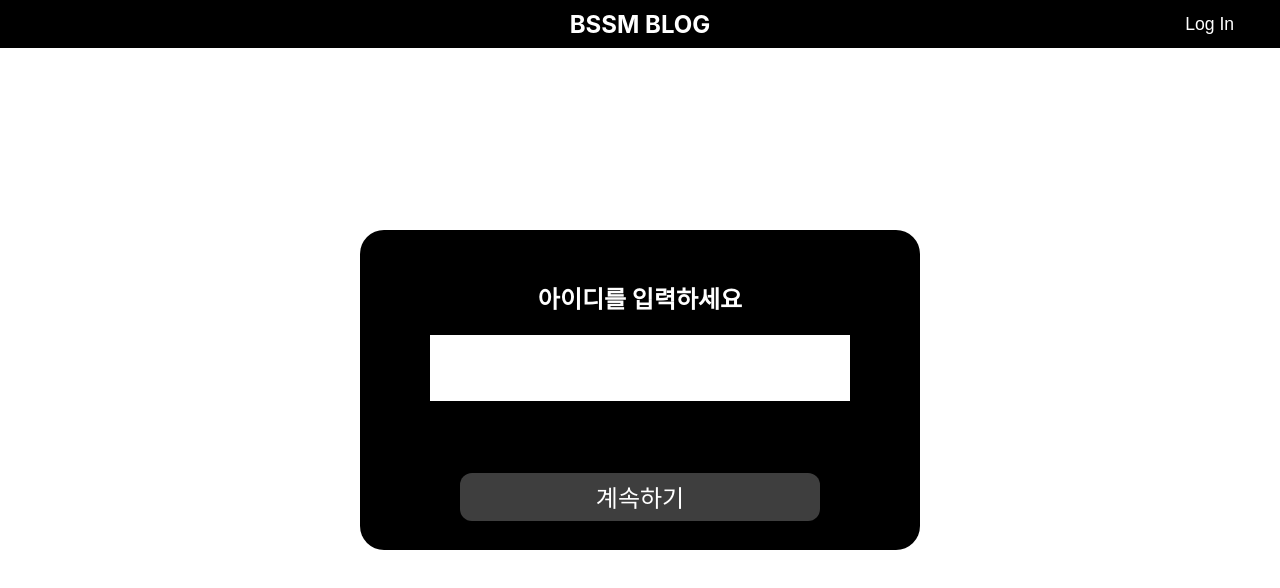
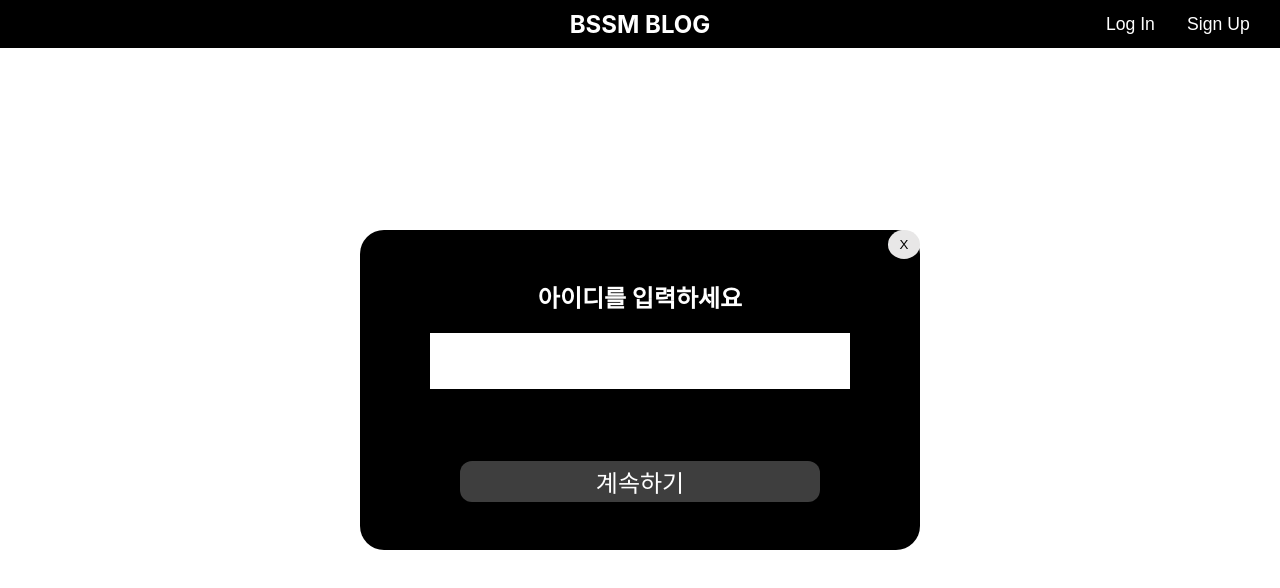
Before and after one commit to BSSM-BLOG/BSSM_BLOG, a React (Create React App) app: page / in a window 1280 px wide. Both pictures are taken after a click on the button "Log In". Shown: the top 588 px of the page. Built offline with nearby package versions, Linux system fonts and the light colour scheme.

Commit message:
SignUp_button

```diff
--- a/src/component/Header/index.js
+++ b/src/component/Header/index.js
@@ -12,6 +12,7 @@ const Header = ({setLoginId}) => {
       <header>
         <h2>BSSM BLOG</h2>
         <button className='login' onClick={onHandleLoginClick}>Log In</button>
+        <button className='signup'>Sign Up</button>
       </header>
     </>
   );
--- a/src/component/Header/style.css
+++ b/src/component/Header/style.css
@@ -21,10 +21,28 @@ header h2 {
   height: 100%;
   background-color: #000000;
   color: #ffffff;
-  right: 2em;
+  right: 4.5em;
   border: none;
   font-size: 1.1em;
+  margin-right: 2em;
 }
 .login:hover {
   background-color: #3e3e3e;
 }
+.signup {
+  position: absolute;
+  display: flex;
+  align-items: center;
+  justify-content: center;
+  width: 5em;
+  border-radius: 0.7em;
+  height: 100%;
+  background-color: #000000;
+  color: #ffffff;
+  right: 1em;
+  border: none;
+  font-size: 1.1em;
+}
+.signup:hover {
+  background-color: #3e3e3e;
+}
--- a/src/component/IdBox/index.js
+++ b/src/component/IdBox/index.js
@@ -7,12 +7,17 @@ const IdBox = ({setLoginId,setLoginPw,userId,setUser}) => {
     setLoginPw(true)
     console.log(userId)
   }
+  const onCloseButtonClick = () => {
+    setLoginId(false)
+    setUser({id : ''})
+  }
   return (
     <div className='big-login-box'>
       <div className='login-box'>
+        <button className='close-button' onClick={onCloseButtonClick}>X</button>
         <h2>아이디를 입력하세요</h2>
         <input className='input' value={userId} onChange={(e) => {setUser({id : e.target.value})}} />
-        <button onClick={onButtonClick}>계속하기</button>
+        <button className='login-button' onClick={onButtonClick}>계속하기</button>
       </div>
     </div>
   );
--- a/src/component/IdBox/style.css
+++ b/src/component/IdBox/style.css
@@ -20,17 +20,17 @@
 .login-box input {
   height: 2em;
 }
-.login-box button {
+.login-button {
   background-color: #3e3e3e;
   color: white;
   border: none;
   border-radius: 0.5em;
-  margin-top: 3em;
   width: 15em;
   height: 2em;
   font-size: 1.5em;
+  margin-bottom: 2em;
 }
-.login-box button:hover {
+.login-button:hover {
   background-color: #838383;
 }
 .input {
@@ -39,3 +39,15 @@
   width: 13em;
   text-align: center;
 }
+.close-button {
+  background-color: #e8e7e7;
+  width: 2.4em;
+  height: 2.5em;
+  border-radius: 100%;
+  border: none;
+  margin-left: auto;
+  margin-bottom: auto;
+}
+.close-button:hover {
+  background-color: #b4b3b3;
+}
--- a/src/component/PwBox/index.js
+++ b/src/component/PwBox/index.js
@@ -4,15 +4,20 @@ import './style.css'
 const PwBox = ({userId,setLoginPw,user,setUser,userPw}) => {
   const onPwClick = () => {
     setLoginPw(false)
-    console.log(userId)
+    console.log(userPw)
+  }
+  const onCloseButtonClick = () => {
+    setUser({pw : ''})
+    setLoginPw(false)
     console.log(userPw)
   }
   return (
     <div className='big-login-box'>
       <div className='login-box'>
+        <button className='close-button' onClick={onCloseButtonClick}>X</button>
         <h2>비밀번호를 입력하세요</h2>
         <input className='input' value={userPw || ""} onChange={(e) => {setUser({pw : e.target.value})}} type='password'/>
-        <button onClick={onPwClick}>로그인</button>
+        <button className='login-button' onClick={onPwClick}>로그인</button>
       </div>
     </div>
   );
--- a/src/component/PwBox/style.css
+++ b/src/component/PwBox/style.css
@@ -20,7 +20,7 @@
 .login-box input {
   height: 2em;
 }
-.login-box button {
+.login-button {
   background-color: #3e3e3e;
   color: white;
   border: none;
@@ -30,7 +30,7 @@
   height: 2em;
   font-size: 1.5em;
 }
-.login-box button:hover {
+.login-button:hover {
   background-color: #838383;
 }
 .input {
```
